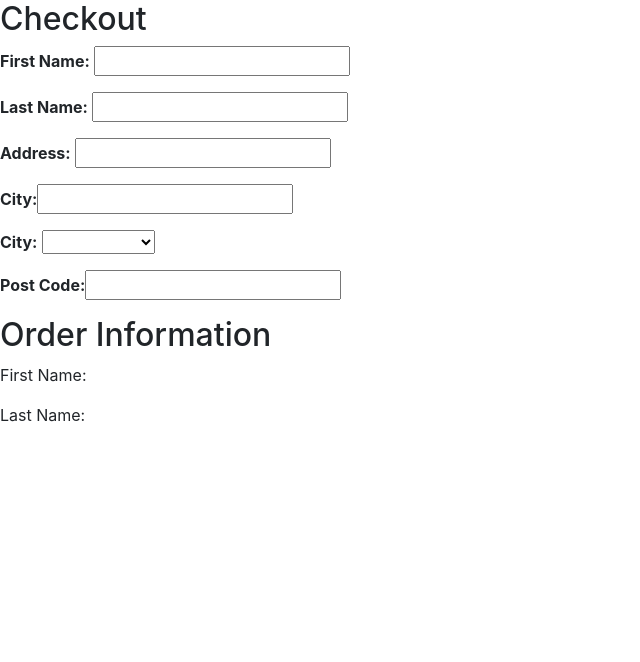
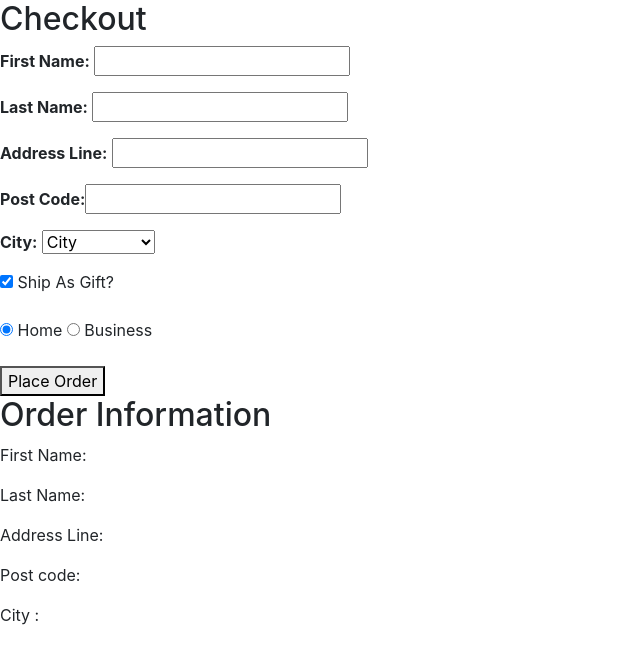
Before and after one commit to AndreiDuD/CST3145Coursework1, a plain HTML site: page checkout.html in a window 1280 px wide. Shown: the whole page, without its empty margins (0-640 px from the left). Drawn offline with nearby package versions, Linux system fonts and the light colour scheme.

Commit message:
Finished Checkout form

```diff
--- a/checkout.html
+++ b/checkout.html
@@ -15,28 +15,39 @@
 
     <p><strong>First Name:</strong> <input v-model="order.firstName"/></p>
     <p><strong>Last Name:</strong> <input v-model="order.lastName"/></p>
-    <p><strong>Address:</strong> <input v-model="order.address"/></p>
-    <p><strong>City:</strong><input v-model="order.city"/></p>
+    <p><strong>Address Line:</strong> <input v-model="order.address"/></p>
+    <p><strong>Post Code:</strong><input v-model="order.postcode"/></p>
 
     <p>
         <strong>City:</strong>
-        <select v-model="order.state">
+        <select v-model="order.city">
             <option disabled value="">City</option>
             <option>London</option>
             <option>Birmingham</option>
             <option>Manchester</option>
             <option>Bristol</option>
             <option>Liverpool</option>
-            <option>Newcastle</option>
-            <option>Oxford</option>
-            <option>Nottingham</option>
-            <option>Leeds</option>
         </select>
     </p>
-    <p><strong>Post Code:</strong><input v-model="order.postcode"/></p>
+    <p><input type="checkbox" id="gift" value="true" v-model="order.gift"
+        v-model="order.gift"
+        v-bind:true-value="order.sendGift"
+        v-bind:false-value="order.dontSendGift">
+    <label for="gift">Ship As Gift?</label></p>
+
+    <p><input type="radio" id="home" value="Home" v-model="order.method">
+    <label for="home">Home</label>
+    <input type="radio" id="business" value="Business" v-model="order.method">
+    <label for="business">Business</label></p>
+
+        <button v-on:click="submitForm">Place Order</button>
+
     <h2>Order Information</h2>
     <p>First Name: {{order.firstName}}</p>
     <p>Last Name: {{order.lastName}}</p>
+    <p>Address Line: {{order.address}}</p>
+    <p>Post code: {{order.postcode}}</p>
+    <p>City : {{order.city}}</p>
 </div>
 </body>
 <script type="text/javascript" src="./lessons.js"></script>
--- a/lessons.js
+++ b/lessons.js
@@ -6,7 +6,13 @@ new Vue({
             showProduct: true,
             order: {
                 firstName: '',
-                lastName: ''
+                lastName: '',
+                address: '',
+                postcode: '',
+                city: '',
+                method: 'Home',
+                senGift: 'Send as a gift',
+                dontSendGift: 'Do not send as a gift'
             },
             product: {
                 id: 01,
@@ -24,7 +30,8 @@ new Vue({
         },
         showCheckout() {
             this.showProduct = this.showProduct ? false : true;
-        }
+        },
+        submitForm() {alert('Order submitted!')}
     },
     computed: {
         cartItemCount: function() {
```
